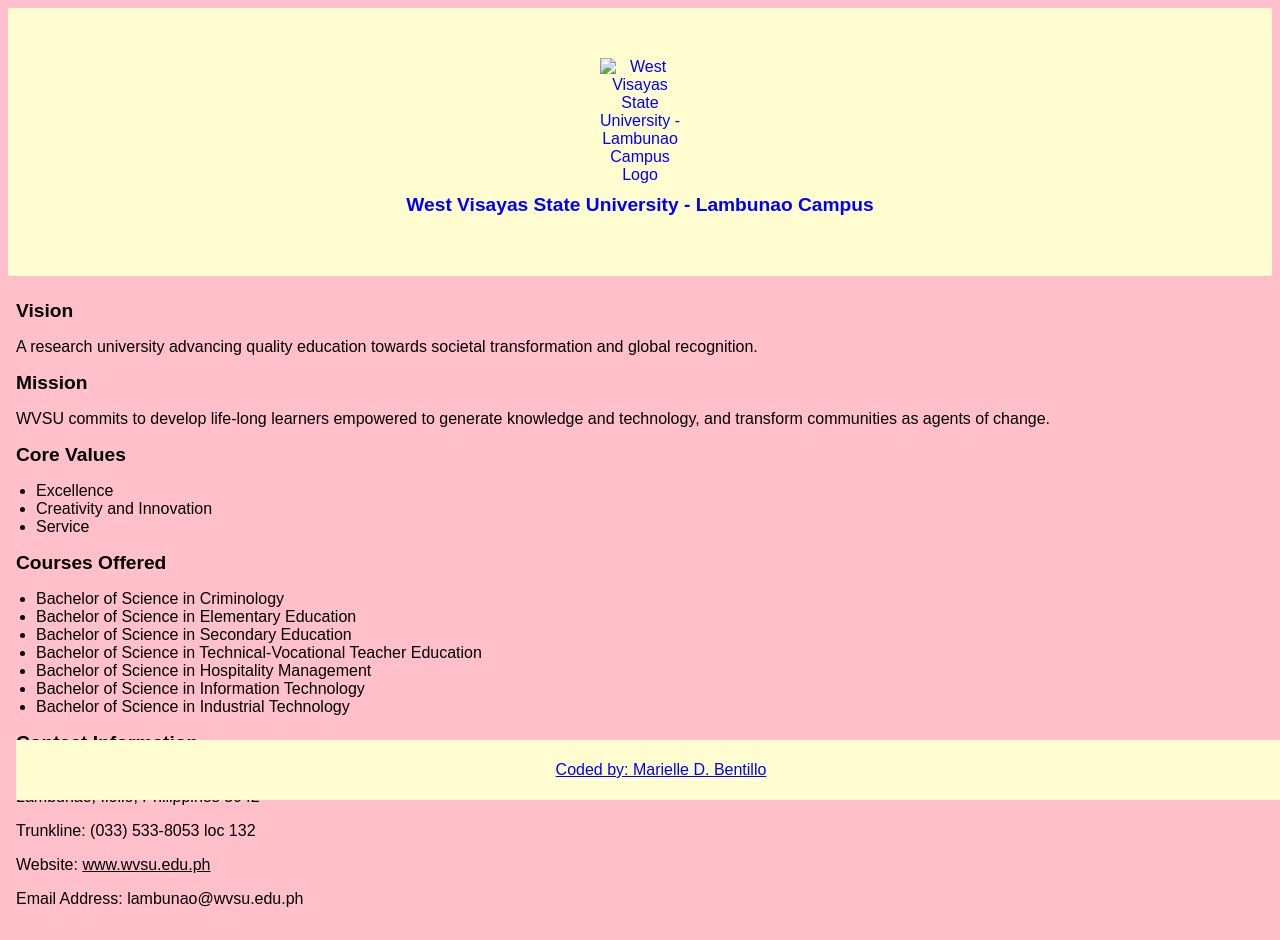
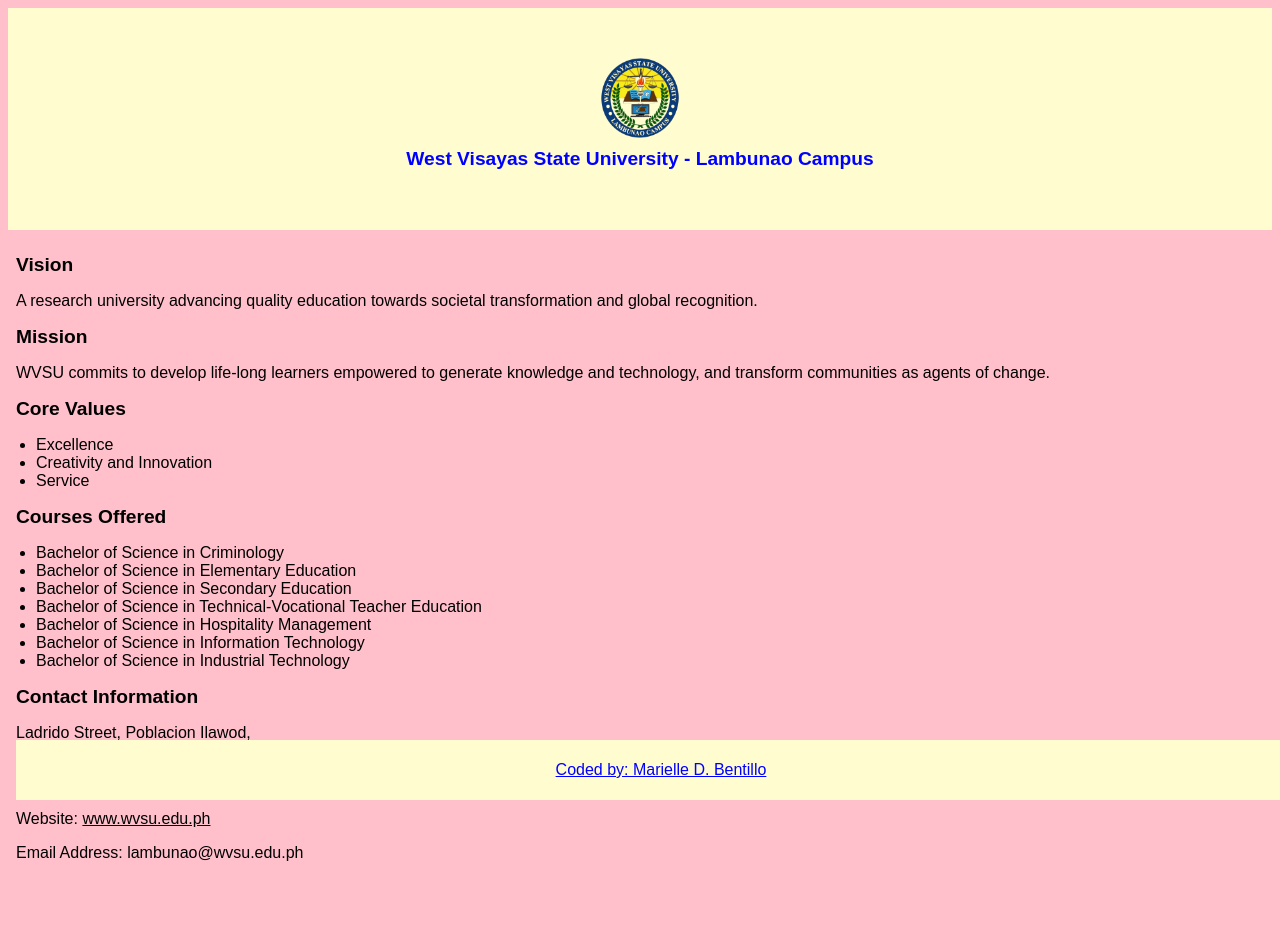
Before and after one commit to mariellebentillo/maruellebentillo, a plain HTML site: page index.html in a window 1280 px wide. After the commit the page ends 894 px from the top, so only its background shows below. Drawn offline with Linux system fonts and the light colour scheme.

Commit message:
Update index.html

```diff
--- a/index.html
+++ b/index.html
@@ -100,7 +100,7 @@
 
 <body>
     <header>
-        <img src="mylogo.jpeg" alt="West Visayas State University - Lambunao Campus Logo">
+        <img src="mylogo.png" alt="West Visayas State University - Lambunao Campus Logo">
 
         <h1>West Visayas State University - Lambunao Campus</h1>
     </header>
```
